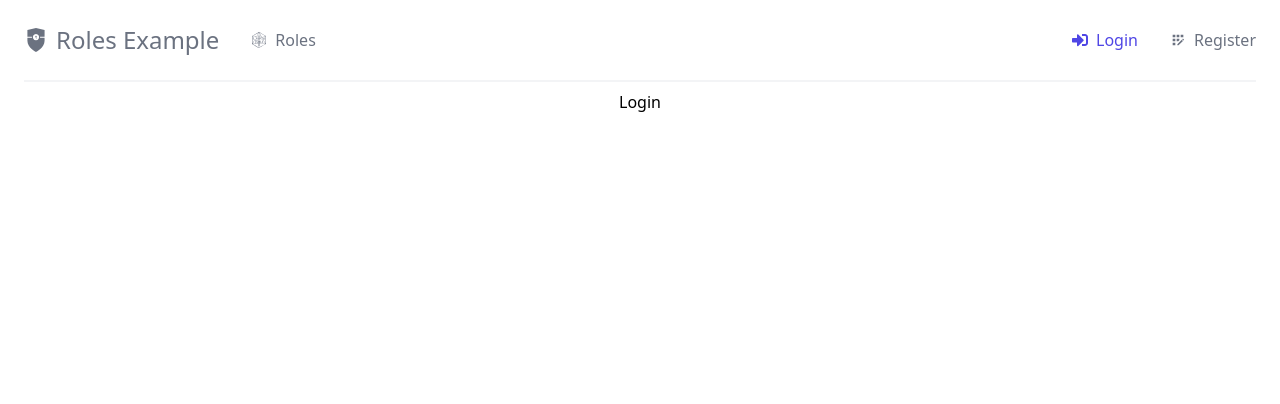
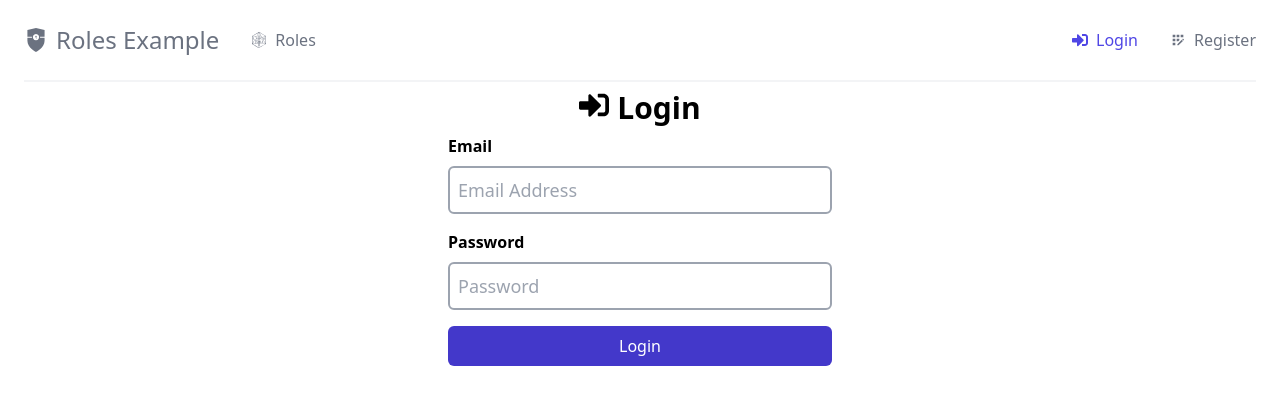
Before and after one commit to kabtamu-degifie/permissions-with-react-redux, a React (Create React App) app in the folder frontend/: page /login in a window 1280 px wide. Shown: the top 404 px of the page. Built offline with nearby package versions, Linux system fonts and the light colour scheme; the HTML template or start-up script is replaced by a standard one.

Commit message:
some fix

```diff
--- a/frontend/src/pages/Login/index.js
+++ b/frontend/src/pages/Login/index.js
@@ -1,7 +1,67 @@
 import React from "react";
+import { Formik, Form } from "formik";
+import * as Yup from "yup";
+import Textbox from "../../components/form/Textbox";
+import { FaSignInAlt } from "react-icons/fa";
 
 function Login() {
-  return <div>Login</div>;
+  const initialValues = {
+    username: "",
+    email: "",
+    password: "",
+    repeatPassword: "",
+  };
+
+  const validationSchema = Yup.object({
+    username: Yup.string().required().label("Username"),
+    email: Yup.string().email().required().label("Email"),
+    password: Yup.string().required().label("Password"),
+    repeatPassword: Yup.string()
+      .oneOf([Yup.ref("password"), null], "Passwords must match")
+      .required()
+      .label("Repeat Password"),
+  });
+
+  const handleSubmit = (values) => {
+    console.log(values);
+  };
+
+  return (
+    <Formik
+      initialValues={initialValues}
+      onSubmit={handleSubmit}
+      validationSchema={validationSchema}
+    >
+      <Form>
+        <div className="grid grid-cols-1 items-center gap-2">
+          <h1 className="inline-flex justify-center font-semibold text-3xl text-center">
+            <FaSignInAlt className="mr-2" /> Login
+          </h1>
+
+          <Textbox
+            type="email"
+            name="email"
+            label="Email"
+            placeholder="Email Address"
+          />
+
+          <Textbox
+            type="password"
+            name="password"
+            label="Password"
+            placeholder="Password"
+          />
+
+          <button
+            type="submit"
+            className="text-white bg-indigo-700 p-2 rounded-md"
+          >
+            Login
+          </button>
+        </div>
+      </Form>
+    </Formik>
+  );
 }
 
 export default Login;
```
